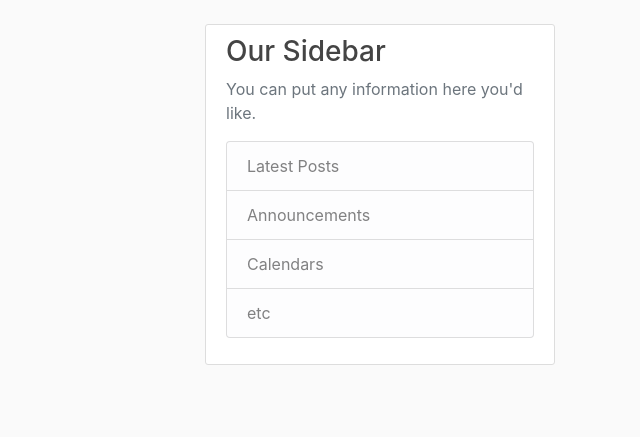
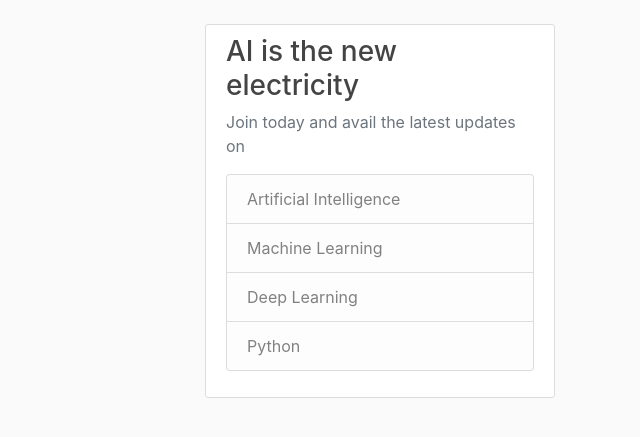
Before and after one commit to PiyushChandra17/django_blog, a Django app: page / in a window 1280 px wide. Shown: the part 56-493 px from the top of the page, without its empty margins (640-1280 px from the left). Run offline with Django 3.2, Linux system fonts and the light colour scheme; data that the repository does not hold is empty; some libraries are stand-ins or nearby versions.

Commit message:
updated base.html

```diff
--- a/blog/templates/blog/base.html
+++ b/blog/templates/blog/base.html
@@ -60,13 +60,13 @@
     </div>
     <div class="col-md-4">
       <div class="content-section">
-        <h3>Our Sidebar</h3>
-        <p class='text-muted'>You can put any information here you'd like.
+        <h3>AI is the new electricity</h3>
+        <p class='text-muted'>Join today and avail the latest updates on
           <ul class="list-group">
-            <li class="list-group-item list-group-item-light">Latest Posts</li>
-            <li class="list-group-item list-group-item-light">Announcements</li>
-            <li class="list-group-item list-group-item-light">Calendars</li>
-            <li class="list-group-item list-group-item-light">etc</li>
+            <li class="list-group-item list-group-item-light">Artificial Intelligence</li>
+            <li class="list-group-item list-group-item-light">Machine Learning</li>
+            <li class="list-group-item list-group-item-light">Deep Learning</li>
+            <li class="list-group-item list-group-item-light">Python</li>
           </ul>
         </p>
       </div>
```
